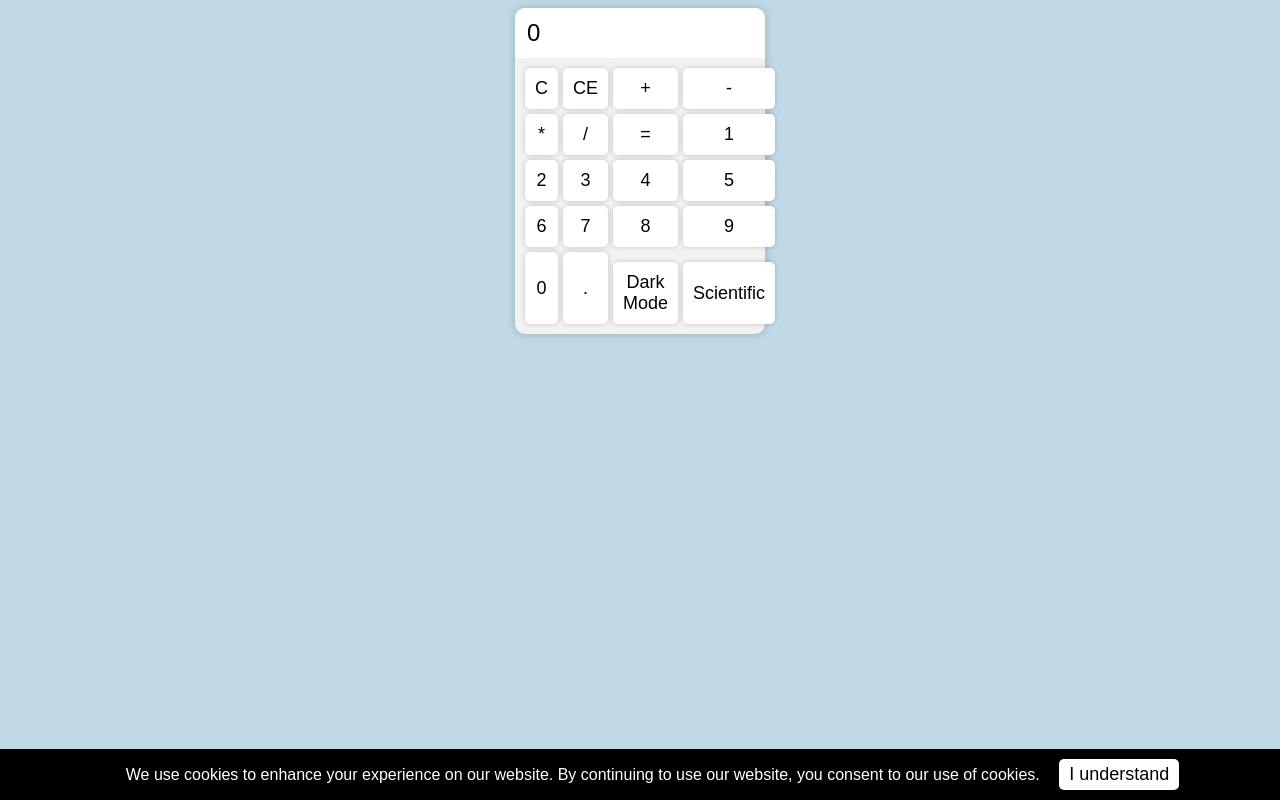
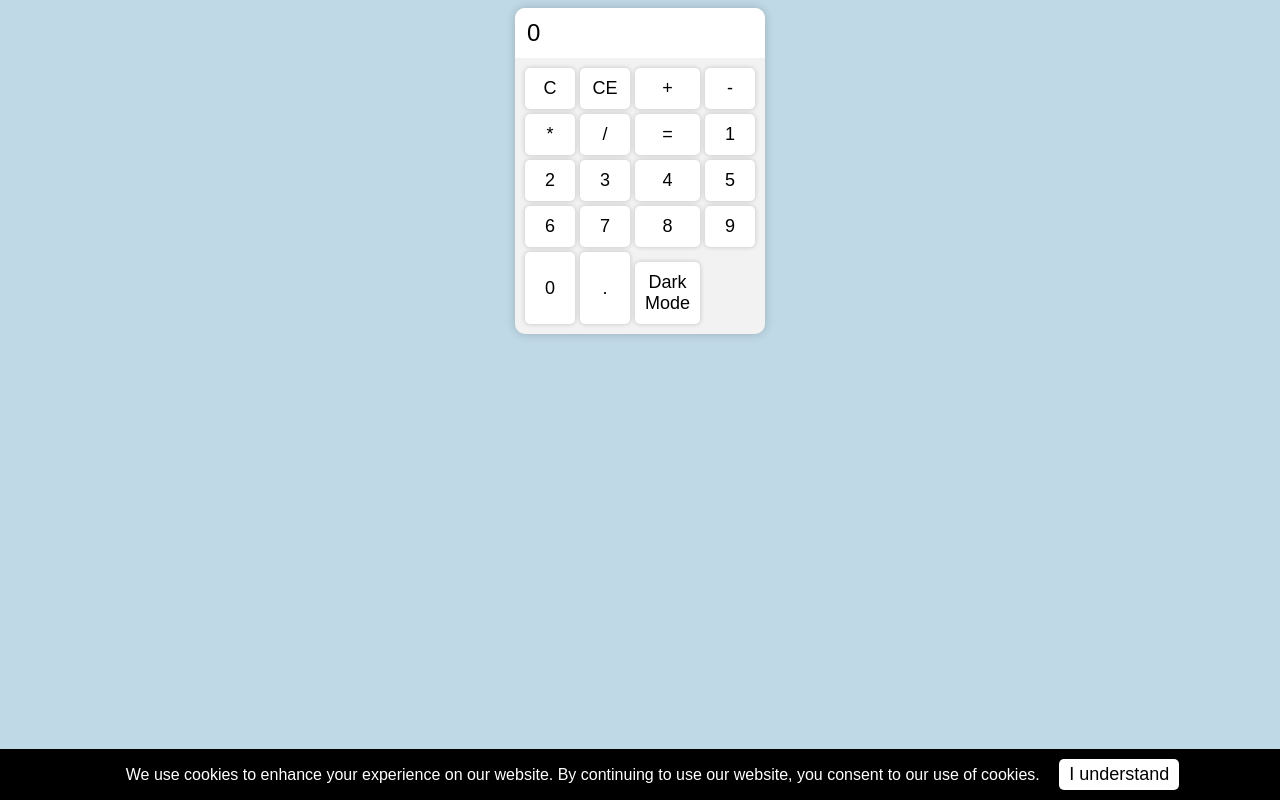
Before and after one commit to NathansGamingStudio/Nathansgamingstudio.GitHub.io, a plain HTML site: page index.html in a window 1280 px wide. Drawn offline with Linux system fonts and the light colour scheme.

Commit message:
Update index.html

```diff
--- a/index.html
+++ b/index.html
@@ -29,7 +29,6 @@
       <button onclick="insert('0')">0</button>
       <button onclick="insert('.')">.</button>
       <button id="mode-toggle" onclick="toggleMode()">Dark Mode</button>
-      <button id="mode-toggle" onclick="toggleMode()">Scientific</button>
       <div id="cookie-consent">
   <p>We use cookies to enhance your experience on our website. By continuing to use our website, you consent to our use of cookies.</p>
   <button id="accept-cookies" onclick="acceptCookies()">I understand</button>
```
